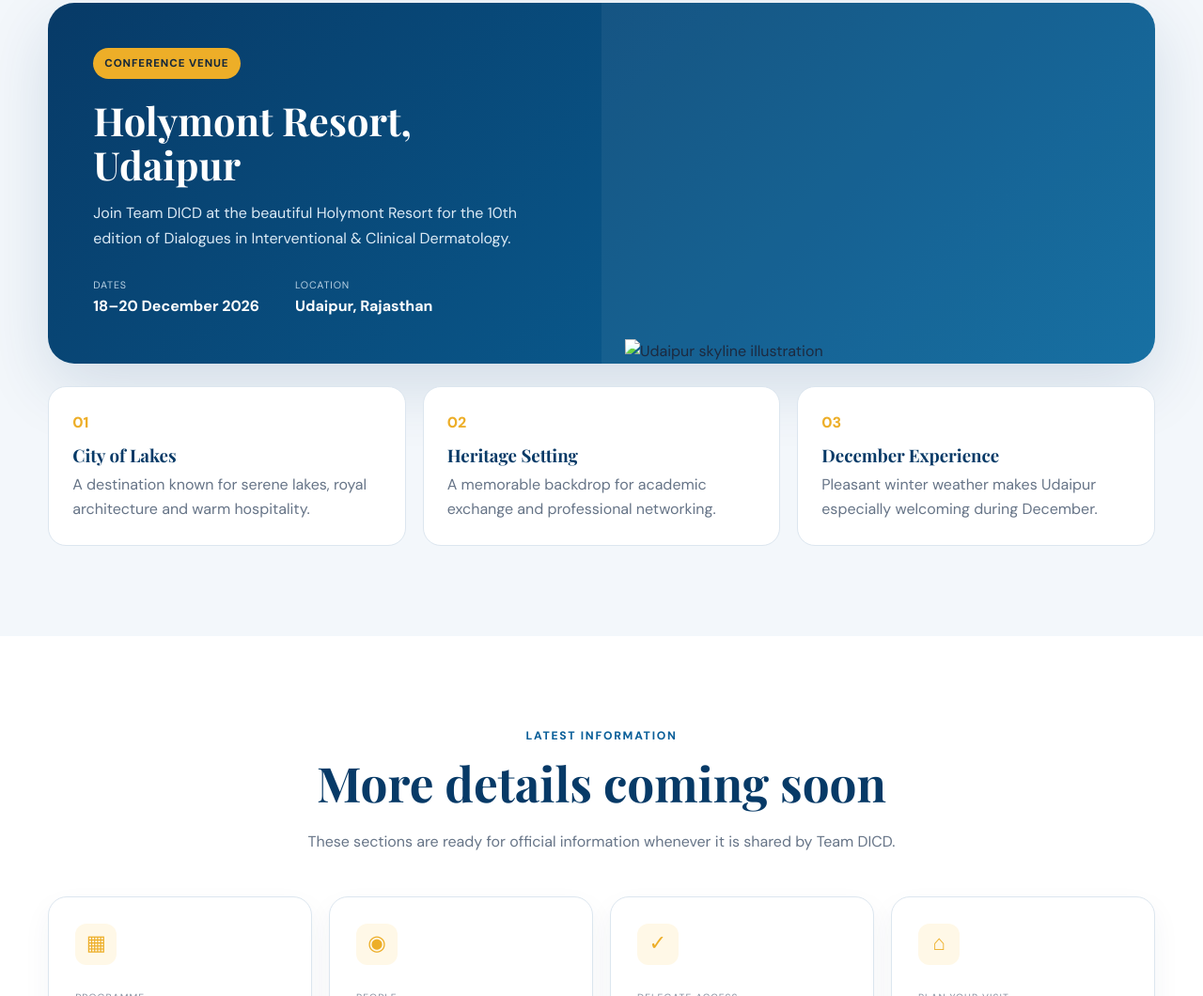
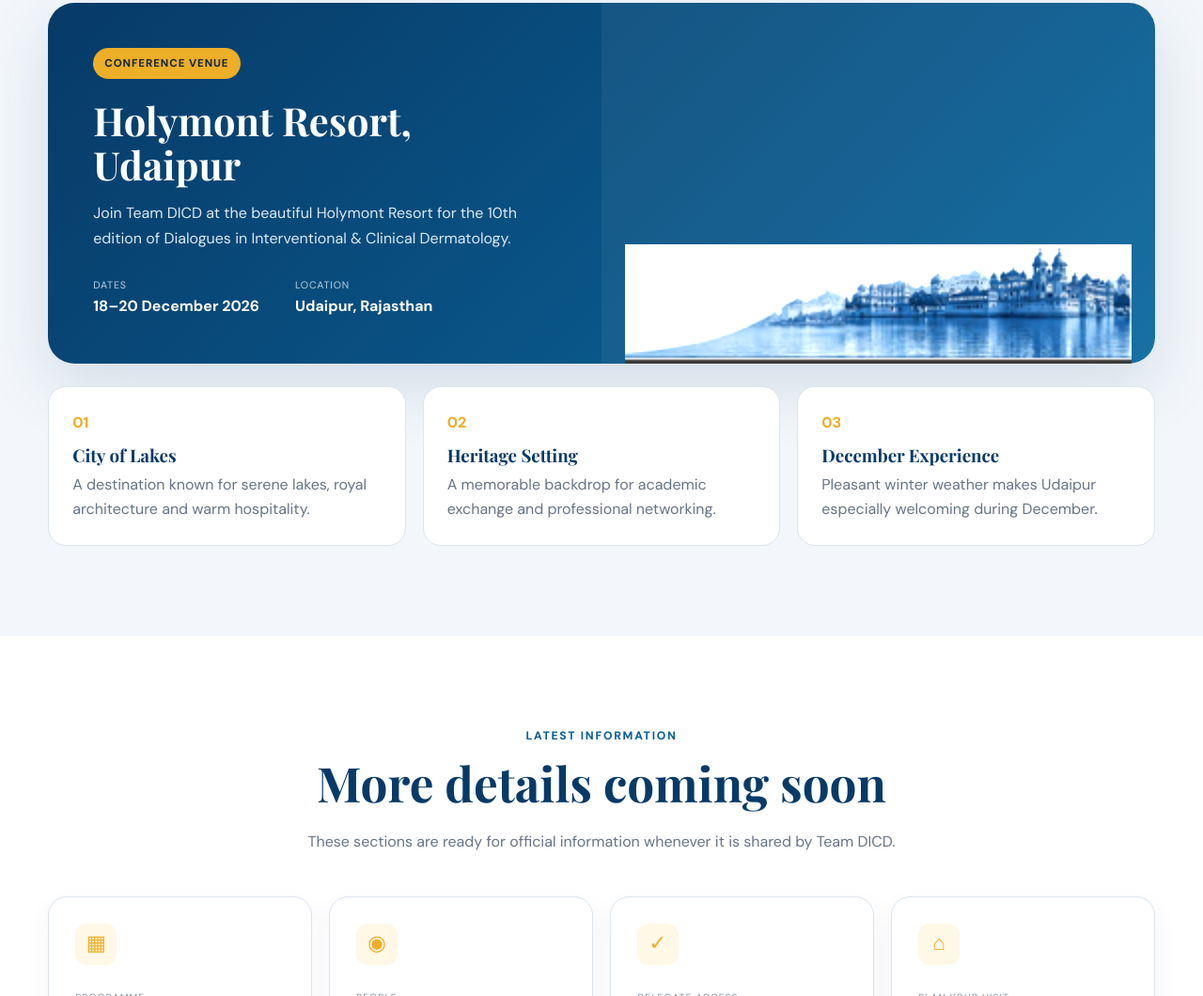
Before and after one commit to shauryajimmca2024-afk/DICDD2026, a plain HTML site: page index.html in a window 1280 px wide. Shown: the part 4433-5493 px from the top of the page at 94% size. Drawn offline with nearby package versions, Linux system fonts and the light colour scheme; files whose address does not match are found by name.

Commit message:
Update index.html

```diff
--- a/index.html
+++ b/index.html
@@ -179,7 +179,7 @@
               <div><small>Location</small><strong>Udaipur, Rajasthan</strong></div>
             </div>
           </div>
-          <div class="venue-art"><img src="assets/udaipur-skyline.png" alt="Udaipur skyline illustration"></div>
+          <div class="venue-art"><img src="./udaipur-skyline.png" alt="Udaipur skyline illustration"></div>
         </div>
         <div class="city-cards">
           <article class="city-card reveal"><span>01</span><h3>City of Lakes</h3><p>A destination known for serene lakes, royal architecture and warm hospitality.</p></article>
```
